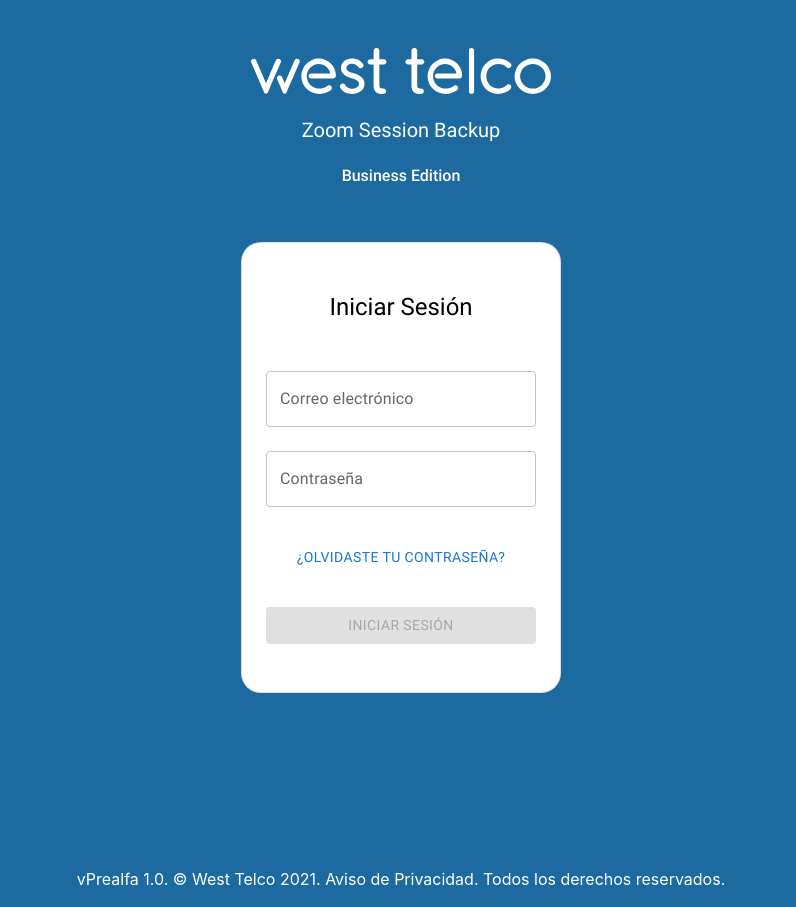
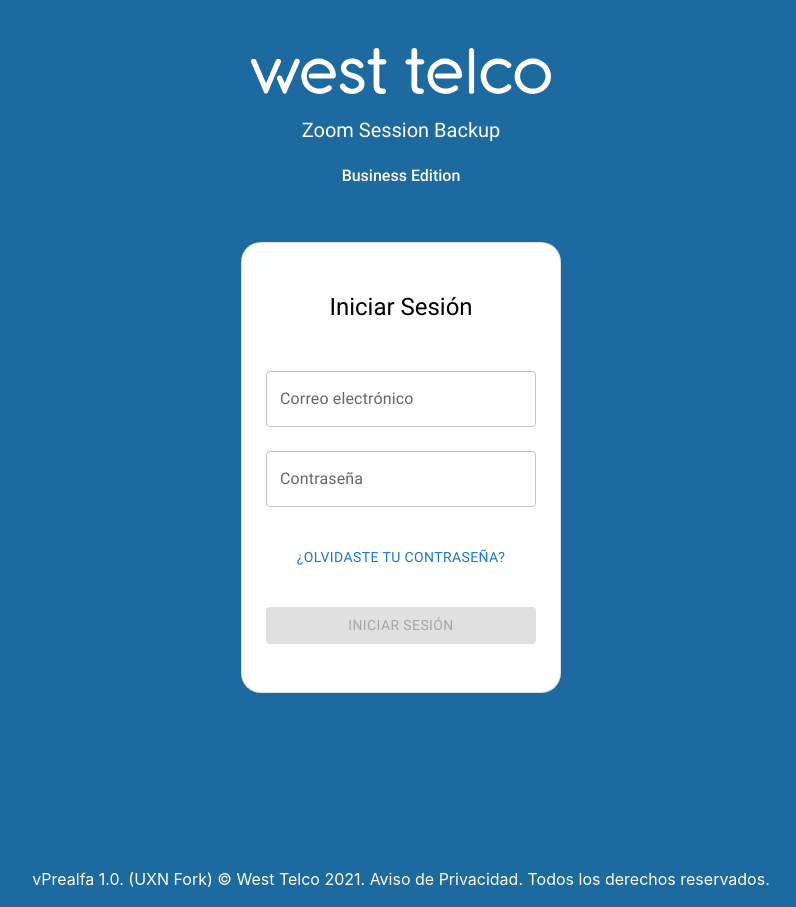
Before and after one commit to vhoc/zsb-frontend, a React (Create React App) app: page / in a window 1280 px wide. Shown: the whole page, without its empty margins (239-1035 px from the left). Built offline with nearby package versions, Linux system fonts and the light colour scheme; no server answers.

Commit message:
Added UXN Fork on the footer

```diff
--- a/src/views/Login.js
+++ b/src/views/Login.js
@@ -21,7 +21,7 @@
                         <LoginCard />}
                 </div>
             </div>
-            <p className="footer">vPrealfa 1.0. © West Telco 2021. <a style={{color:'white'}} href='https://www.westtelco.com.mx/aviso-de-privacidad/' rel='noreferrer' target={"_blank"}> Aviso de Privacidad.</a> Todos los derechos reservados.</p>
+            <p className="footer">vPrealfa 1.0. (UXN Fork) © West Telco 2021. <a style={{color:'white'}} href='https://www.westtelco.com.mx/aviso-de-privacidad/' rel='noreferrer' target={"_blank"}> Aviso de Privacidad.</a> Todos los derechos reservados.</p>
         </div >
     );
 }
```
